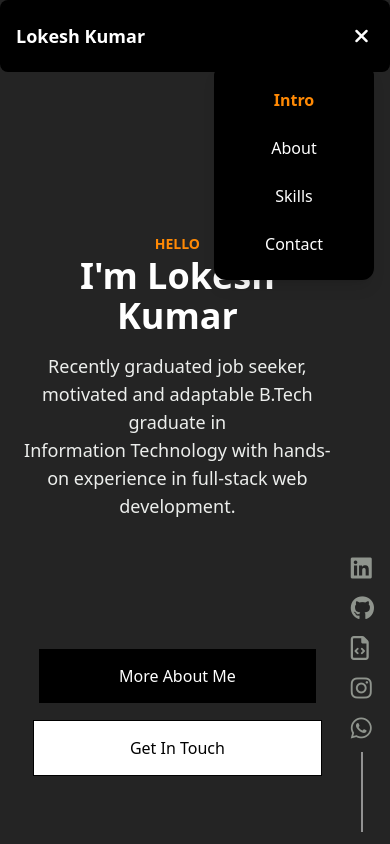
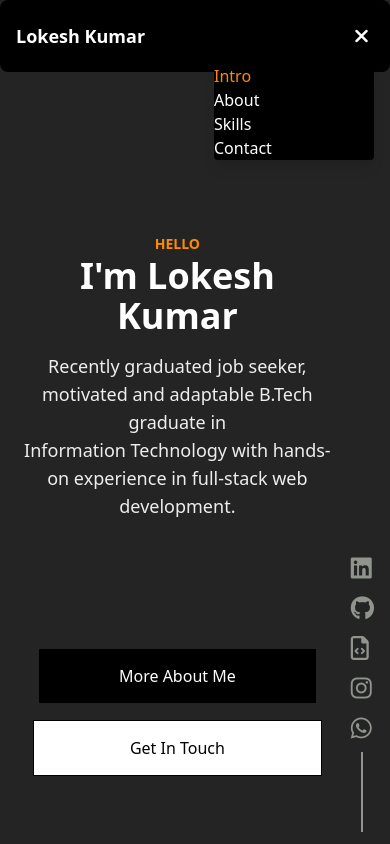
Before and after one commit to lokeshkum1r/Portfolio_Lokesh, a React (Vite) app: page / in a window 390 px wide. Both pictures are taken after a click on the button 357 px from the left and 36 px from the top of the page. Shown: the top 844 px of the page. Built offline with nearby package versions, Linux system fonts and the light colour scheme.

Commit message:
Update Navbar.jsx

```diff
--- a/src/component/Navbar.jsx
+++ b/src/component/Navbar.jsx
@@ -81,7 +81,7 @@ export default function Navbar() {
             }`}
           style={{ transformOrigin: "top" }}
         >
-         <ul className="bg-black bg-opacity-95 rounded-xl shadow-lg flex flex-col py-3">
+         <ul className="bg-black bg-opacity-95 rounded shadow-lg flex flex-col justify-around">
             {menuItems.map((item) => (
               <li
                 key={item}
@@ -89,7 +89,6 @@ export default function Navbar() {
                   setActiveItem(item);
                   setDropdownOpen(false); // close dropdown on click
                 }}
-      className="px-6 py-3 text-center transition duration-300 ease-in-out hover:bg-gray-800 rounded-lg"
               >
                <Link
               to={item.toLowerCase()} // match section id
@@ -98,10 +97,9 @@ export default function Navbar() {
               offset={-70} // adjust for navbar height
               spy={true} // track scroll position
               onSetActive={() => setActiveItem(item)} // updates activeItem on scroll
-        className={`block cursor-pointer ${
-          activeItem === item
-            ? "text-orange-400 font-semibold"
-            : "text-white hover:text-gray-300"
+              className={`transition cursor-pointer ${activeItem === item
+              ? "text-orange-400"
+              : "hover:text-gray-400"
               }`}
             >
               {item}
@@ -109,7 +107,6 @@ export default function Navbar() {
               </li>
             ))}
           </ul>
-
         </div>
       </div>
     </nav>
```
Lines whose indentation alone changed are shown as unchanged.
